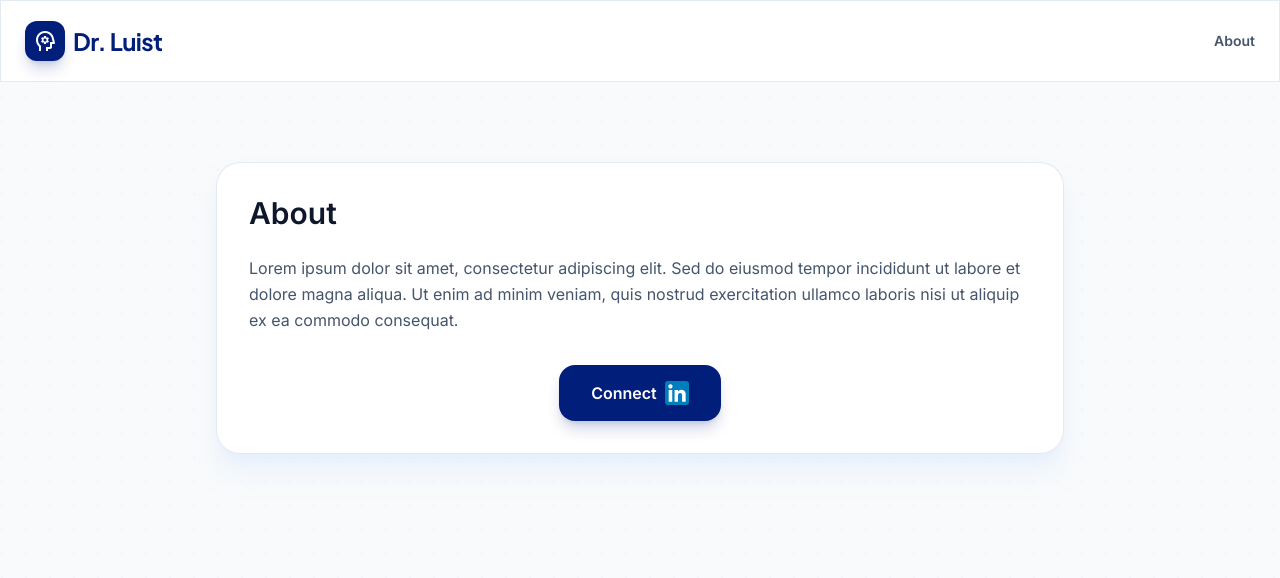
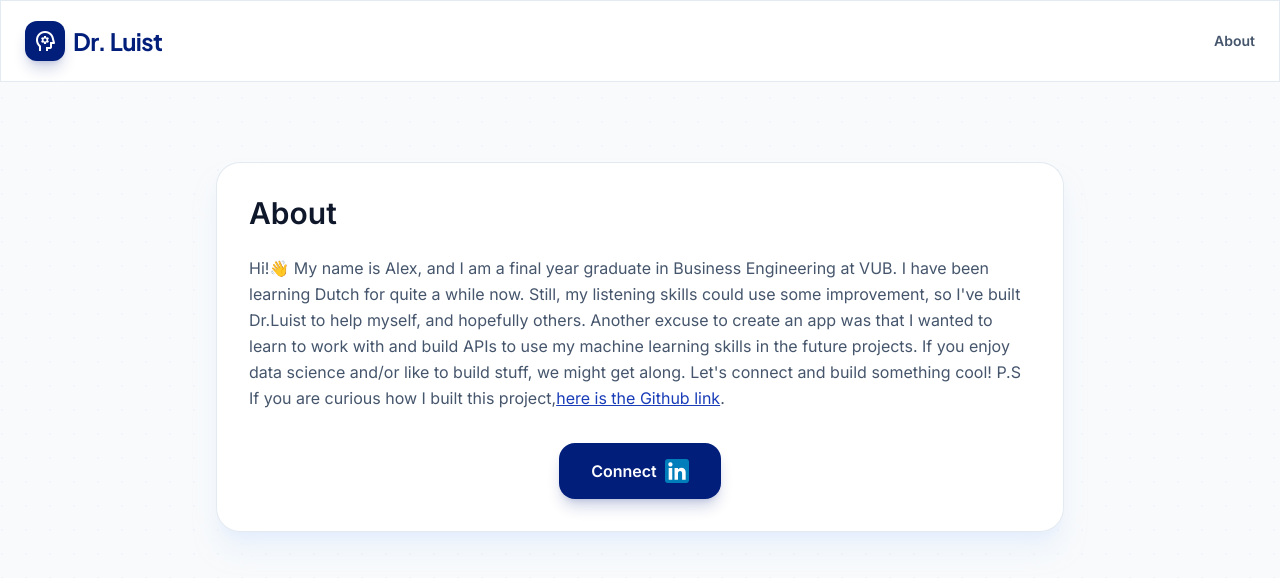
Before and after one commit to SleGort/drluist, a React (Vite) app in the folder frontend/: page /about in a window 1280 px wide. Shown: the top 578 px of the page. Built offline with nearby package versions, Linux system fonts and the light colour scheme.

Commit message:
update about page

```diff
--- a/frontend/src/pages/About.jsx
+++ b/frontend/src/pages/About.jsx
@@ -11,10 +11,13 @@ export default function About() {
                         About
                     </h1>
                     <p className="text-slate-600 leading-relaxed">
-                        Lorem ipsum dolor sit amet, consectetur adipiscing elit. Sed
-                        do eiusmod tempor incididunt ut labore et dolore magna
-                        aliqua. Ut enim ad minim veniam, quis nostrud exercitation
-                        ullamco laboris nisi ut aliquip ex ea commodo consequat.
+                        Hi!👋 My name is Alex, and I am a final year graduate in Business Engineering at VUB.
+                        I have been learning Dutch for quite a while now.
+                        Still, my listening skills could use some improvement, so I've built Dr.Luist to help myself, and hopefully others.
+                        Another excuse to create an app was that I wanted to learn to work with and build APIs to use my machine learning skills in the future projects.
+                        If you enjoy data science and/or like to build stuff, we might get along. Let's connect and build something cool!
+                        P.S If you are curious how I built this project,
+                        <a className="text-blue-800 underline" href="https://github.com/SleGort/drluist">here is the Github link</a>.
                     </p>
                     <div className="pt-2 flex justify-center">
                         <button
```
